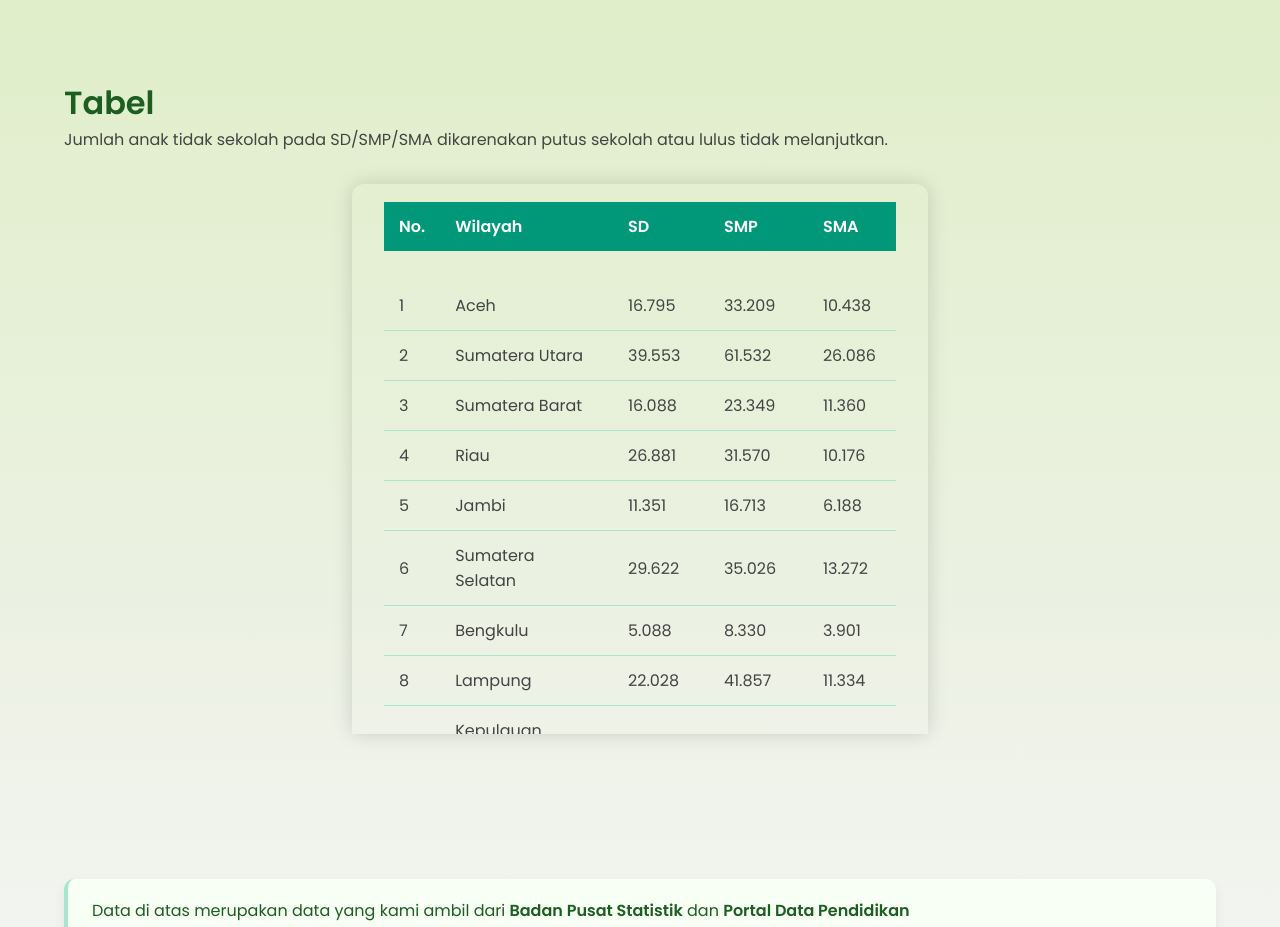
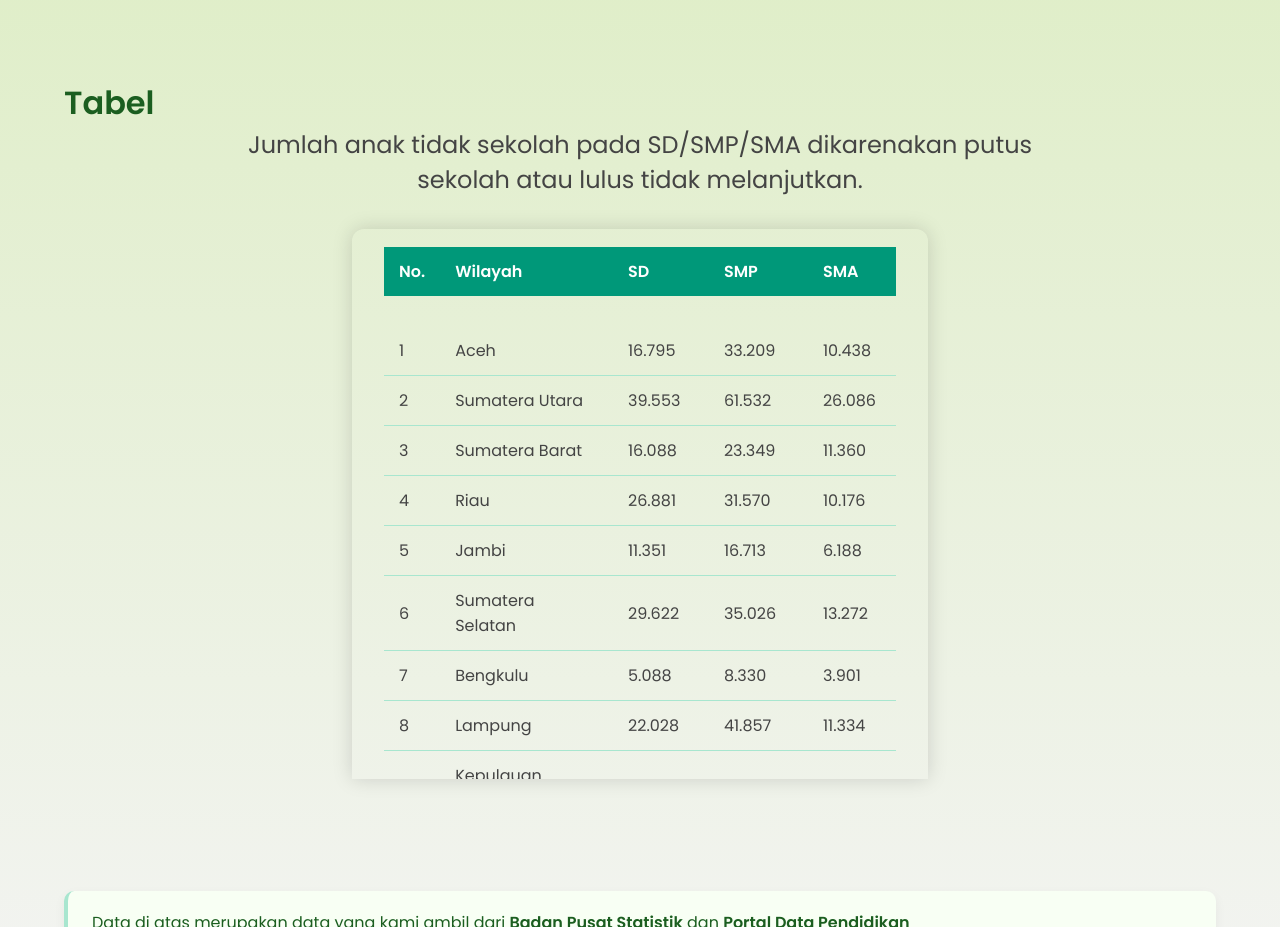
Before and after one commit to Rndraha21/praktikum-web, a plain HTML site: page wawasan.html in a window 1280 px wide. Shown: the part 1440-2367 px from the top of the page. Drawn offline with Linux system fonts and the light colour scheme.

Commit message:
perbaiki judul tabel

```diff
--- a/styles/style-wawasan.css
+++ b/styles/style-wawasan.css
@@ -88,7 +88,11 @@
 
 .container-table p {
   color: var(--text-secondary);
-  margin-bottom: 2rem;
+  text-align: center;
+  font-size: 24px;
+  max-width: 800px;
+  padding-bottom: 2rem;
+  margin: 0 auto;
 }
 
 .table {
```
